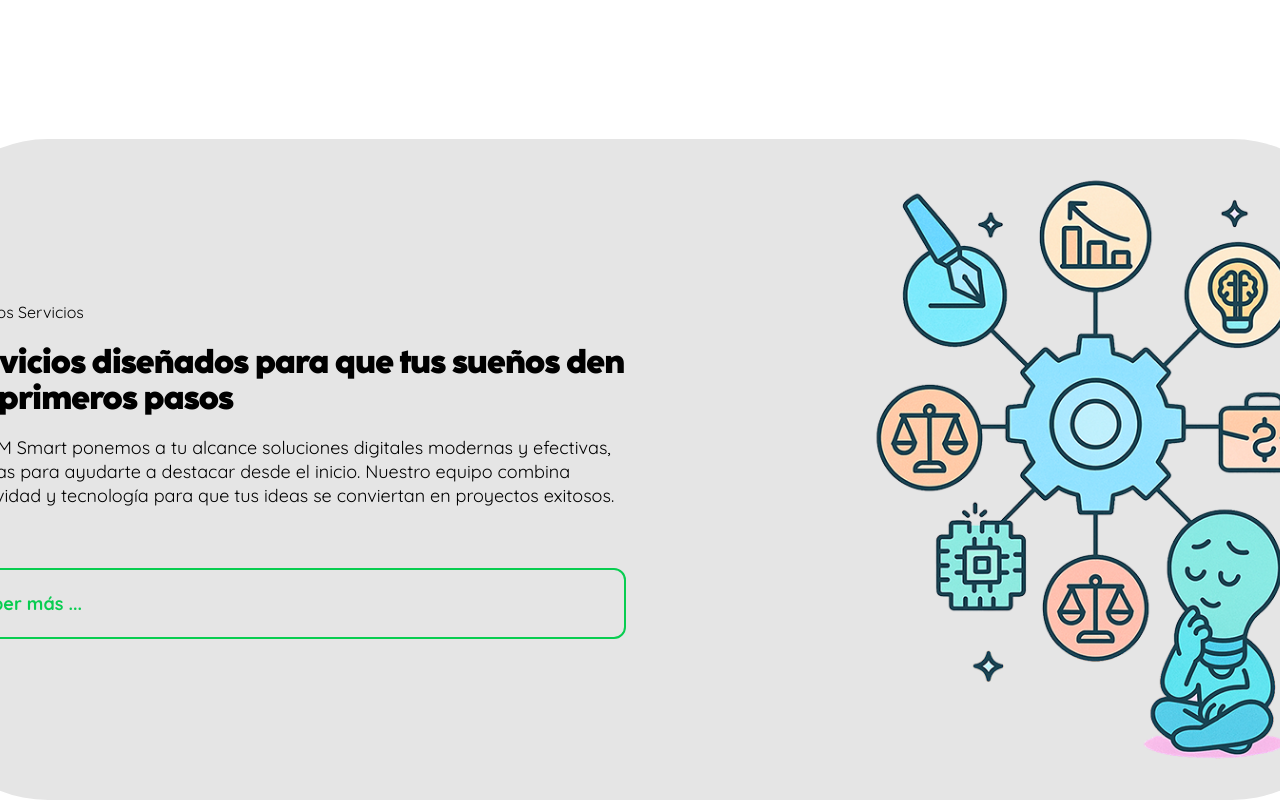
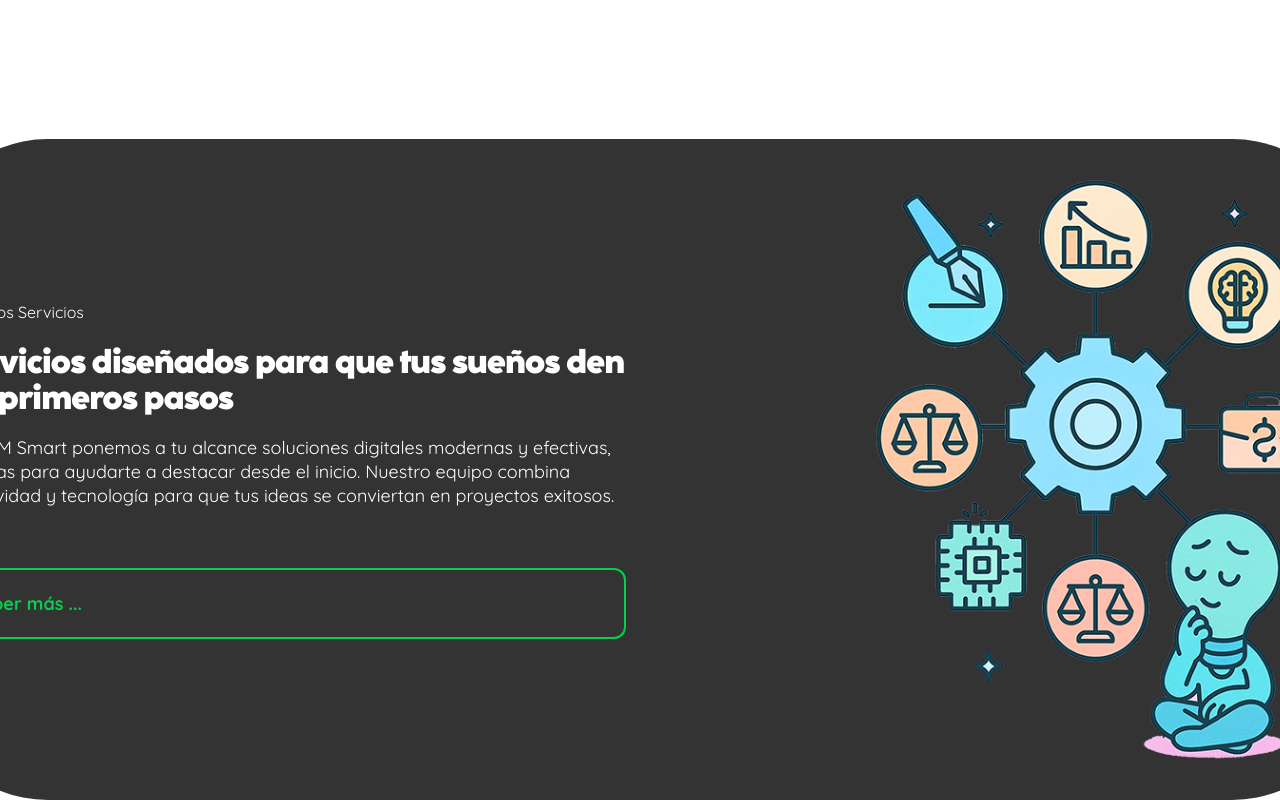
Before and after one commit to kcmsmartdev/kcmsmartweboficial, a website: page index.html in a window 1280 px wide. Shown: the part 1760-2562 px from the top of the page. Drawn offline with Linux system fonts and the light colour scheme; a web font is replaced by a local one.

```diff
--- a/index.html
+++ b/index.html
@@ -133,14 +133,14 @@
             </div>
         </section>
 
-       <section class="w-full h-full lg:w-[1440px] bg-[#E5E5E5] mt-20 mb-20 lg:mt-40 flex flex-col lg:flex-row p-7 gap-7 items-center rounded-4xl lg:rounded-[128px]">
+       <section class="w-full h-full lg:w-[1440px] bg-[#333333] mt-20 mb-20 lg:mt-40 flex flex-col lg:flex-row p-7 gap-7 items-center rounded-4xl lg:rounded-[128px]">
 
             <div class="w-full h-full flex flex-col gap-5">
-                <span class="text-[1rem] font-QuicksandRegular">Nuestros Servicios</span>
-                <h2 class="font-Coco-Heavy text-[2rem] tracking-tight leading-9">
+                <span class="text-[1rem] font-QuicksandRegular text-white">Nuestros Servicios</span>
+                <h2 class="font-Coco-Heavy text-[2rem] tracking-tight leading-9 text-white">
                     Servicios diseñados para que tus sueños den los primeros pasos
                 </h2>
-                <p class="text-[1.125rem] font-QuicksandRegular leading-6">
+                <p class="text-[1.125rem] font-QuicksandRegular leading-6 text-white">
                    En KCM Smart ponemos a tu alcance soluciones digitales modernas y efectivas,
                     creadas para ayudarte a destacar desde el inicio. Nuestro equipo combina creatividad y
                     tecnología para que tus ideas se conviertan en proyectos exitosos.
```
Also changed, not shown: src/output.css.
